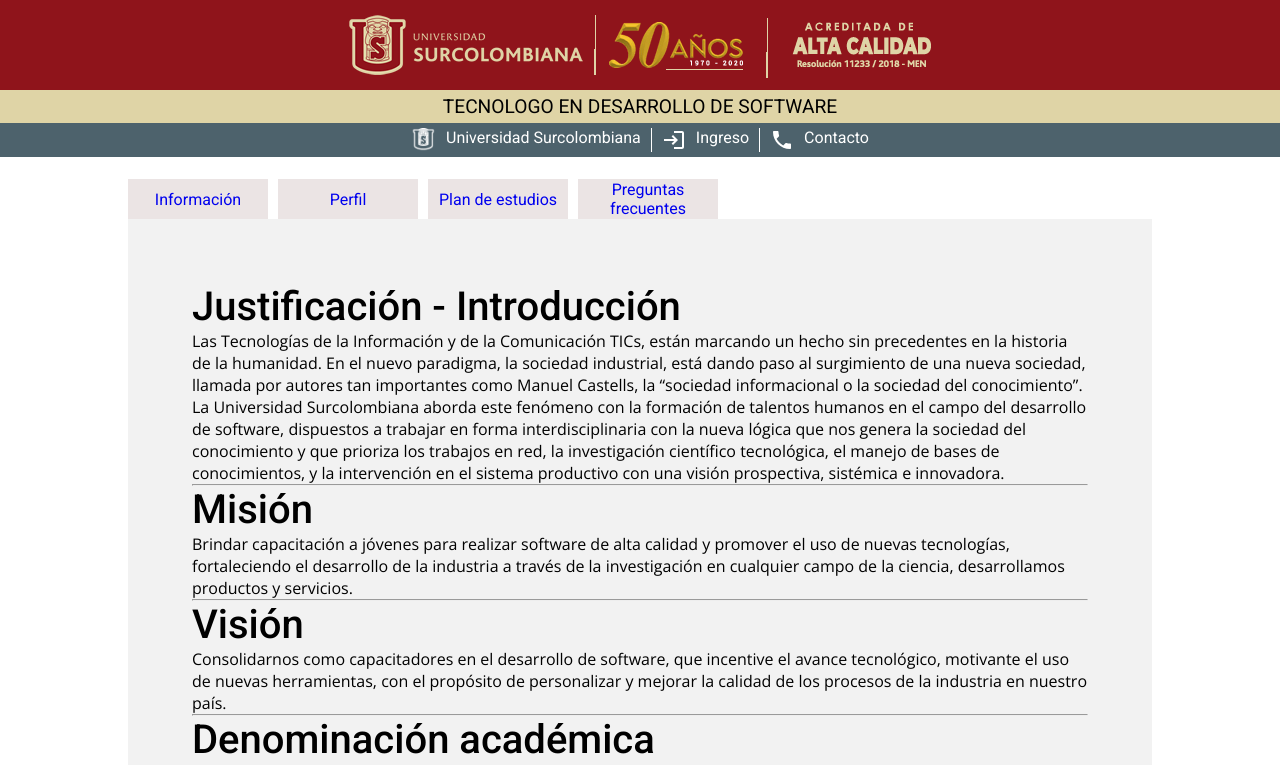
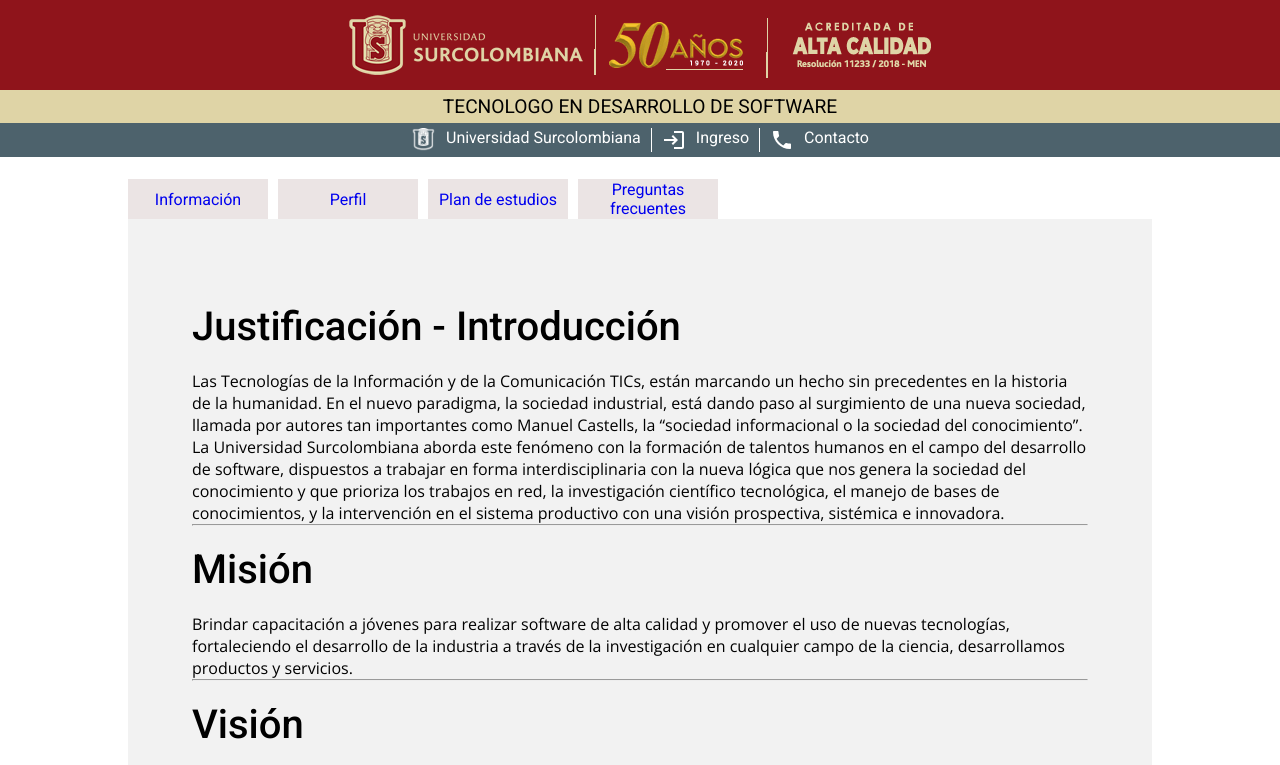
Before and after one commit to Monky021/web-software-technology, a React (Create React App) app: page / in a window 1280 px wide. Shown: the top 765 px of the page. Built offline with nearby package versions, Linux system fonts and the light colour scheme.

Commit message:
despliegue

```diff
--- a/src/components/Home/Index.jsx
+++ b/src/components/Home/Index.jsx
@@ -24,7 +24,7 @@ export const Index = () => {
       <Grid container direction="column" style={{ padding: "0px 10vw" }}>
         <Grid item>
           <Box bgcolor={grisClaro} padding={8} marginBottom={5}>
-            <h1 className="home__title" id='#justificación'>
+            <h1 className="home__title" id='justificacion'>
               Justificación - Introducción
             </h1>
             <p className={classes.textParrafo}>
@@ -45,7 +45,7 @@ export const Index = () => {
               productivo con una visión prospectiva, sistémica e innovadora.
             </p>
             <hr />
-            <h1 className="home__title"> Misión</h1>
+            <h1 className="home__title" id="mision" > Misión</h1>
             <p className={classes.textParrafo}>
               Brindar capacitación a jóvenes para realizar software de alta
               calidad y promover el uso de nuevas tecnologías, fortaleciendo el
@@ -54,7 +54,7 @@ export const Index = () => {
               servicios.
             </p>
             <hr />
-            <h1 className="home__title">Visión</h1>
+            <h1 className="home__title" id="vision" >Visión</h1>
             <p className={classes.textParrafo}>
               Consolidarnos como capacitadores en el desarrollo de software, que
               incentive el avance tecnológico, motivante el uso de nuevas
@@ -62,7 +62,7 @@ export const Index = () => {
               calidad de los procesos de la industria en nuestro país.
             </p>
             <hr />
-            <h1 className="home__title">Denominación académica</h1>
+            <h1 className="home__title" id="denominacion"> Denominación académica</h1>
             <p className={classes.textParrafo}>
               El programa de Tecnología en Desarrollo de Software tiene registro
               calificado para las cuatro sedes de la Universidad Surcolombiana
--- /dev/null
+++ b/src/components/plan-estudios/PlanEstudiosScreen.jsx
@@ -0,0 +1,13 @@
+import React from 'react'
+import { Pestañas } from '../ui/Pestañas'
+
+export const PlanEstudiosScreen = () => {
+  return (
+    <>
+        <div className="home__pestañas">
+            <Pestañas />
+
+        </div>
+    </>
+  )
+}
--- a/src/components/ui/Pestañas.jsx
+++ b/src/components/ui/Pestañas.jsx
@@ -22,16 +22,16 @@ export const Pestañas = () => {
           <a href="/" className="item__boton">Información</a>
           <ul className="pestaña__menu-despegable">
             <li >
-              <Link to='#justificación'> Justificación  </Link>
+              <Link to='#justificacion'> Justificación  </Link>
             </li>
             <li>
-              <Link to='/#misión'> Misión  </Link>
+              <Link to='#mision'> Misión  </Link>
             </li>
             <li>
-              <Link to='/#visión'> Visión  </Link>
+              <Link to='/#vision'> Visión  </Link>
             </li>
             <li>
-              <Link to='/#denominación'> Denominación académica  </Link>
+              <Link to='#denominacion'> Denominación académica  </Link>
             </li>
             <li>
               <Link to='#SNIES'> Registro SNIES  </Link>
--- a/src/routes/AppRoute.jsx
+++ b/src/routes/AppRoute.jsx
@@ -17,6 +17,7 @@ import { useSelector } from "react-redux";
 import { PreguntasFrecuentes } from "../components/PreguntasFrecuentes/PreguntasFrecuentes";
 import { EvaluacionScreen } from "../components/evaluacion/EvaluacionScreen";
 import { PqrScreen } from "../components/pqr/PqrScreen";
+import { PlanEstudiosScreen } from "../components/plan-estudios/PlanEstudiosScreen";
 
 export const AppRoute = () => {
 
@@ -32,6 +33,8 @@ export const AppRoute = () => {
             <Route path="/info" exact component={Informacion} />
             <Route path='/inicio-sesion' exact component={LoginScreen}  />
             <Route path="/perfil" exact component={PerfilScreen} />
+            <Route path="/plan-estudio" exact component={PlanEstudiosScreen} />
+
             <Route path="/preguntas-frecuentes" exact component={PreguntasFrecuentes} />
 
 
--- a/src/styles/components/_home.scss
+++ b/src/styles/components/_home.scss
@@ -11,4 +11,6 @@ ul {
     font-family: $fontPrincipal;
     font-size: $tamañoTitulo;
     font-weight: 500;
+    margin-bottom: 20px;
+    margin-top: 20px;
 }
--- a/src/styles/components/_pestañas.scss
+++ b/src/styles/components/_pestañas.scss
@@ -47,7 +47,9 @@
   padding: 0;
   a {
     text-decoration: none;
-    padding: 0px 20px;
+    padding: 0px 5px;
+    width: 100%;
+
   }
 }
 .pestaña__menu-despegable li {
```
